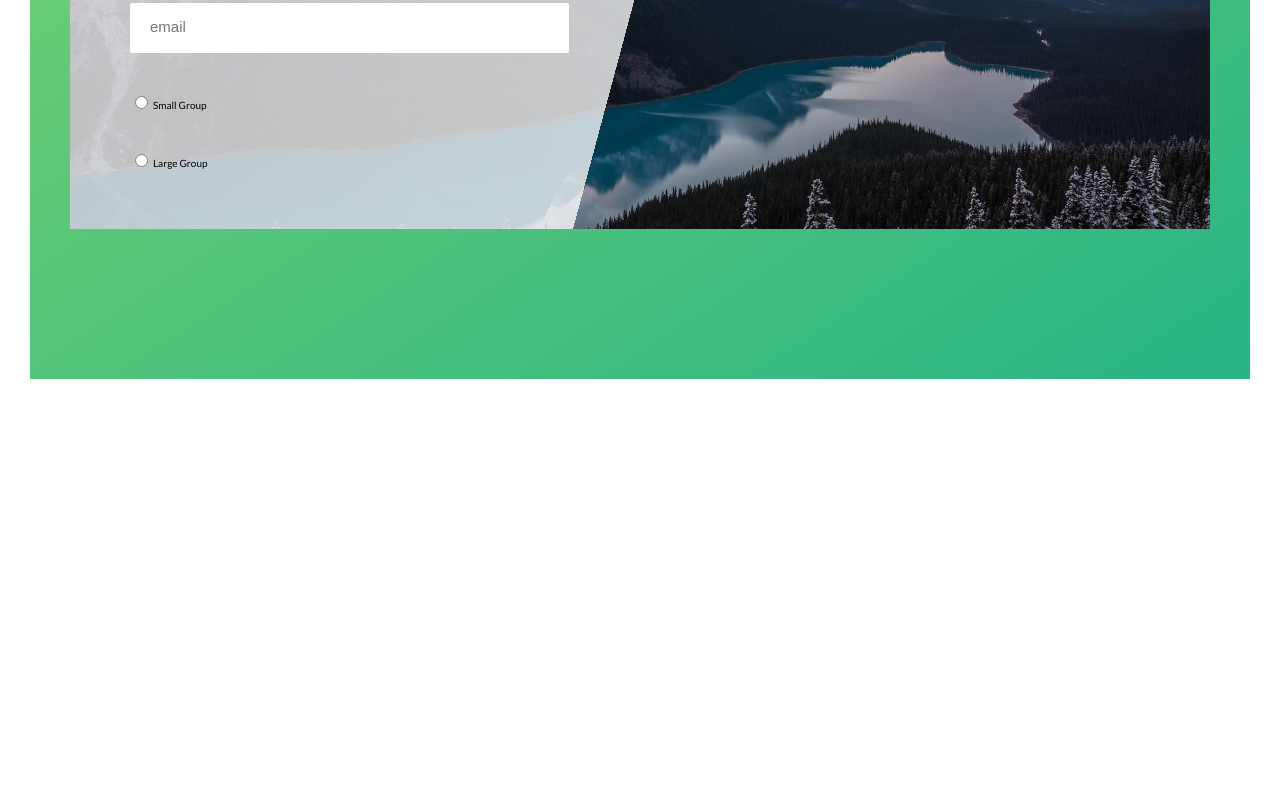
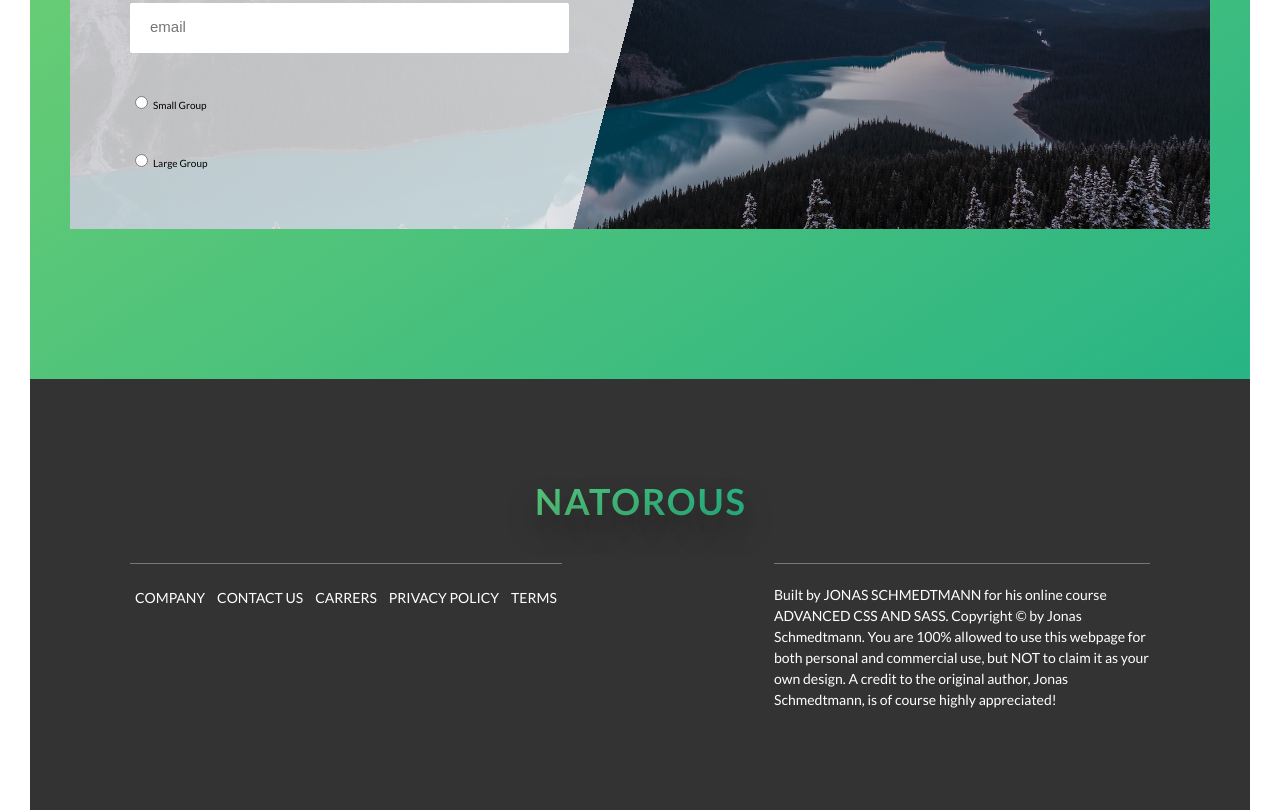
Before and after one commit to Pulatoff/Magic-life, a website: page index.html in a window 1280 px wide. Shown: the part 4790-5600 px from the top of the page. Before the commit the page ends 5169 px from the top, so only its background shows below. Drawn offline with Linux system fonts and the light colour scheme.

Commit message:
footer finished

```diff
--- a/index.html
+++ b/index.html
@@ -313,5 +313,37 @@
         </div>
       </div>
     </section>
+    <footer class="section__footer">
+      <div class="row">
+        <div class="footer">
+          <div class="footer__logo u-text-center">
+            <img src="img/" alt="" />
+            <h3 class="heading--secondary u-margin-boottom--medium">
+              NATOROUS
+            </h3>
+          </div>
+          <div class="col-1-of-2">
+            <div class="footer__navbar">
+              <ul class="footer__navbar--items">
+                <li><a href="#">Company</a></li>
+                <li><a href="#">Contact us</a></li>
+                <li><a href="#">CARRERS </a></li>
+                <li><a href="#">PRIVACY POLICY</a></li>
+                <li><a href="#">TERMS</a></li>
+              </ul>
+            </div>
+          </div>
+          <div class="col-1-of-2">
+            <div class="footer__descrip text-box">
+              Built by JONAS SCHMEDTMANN for his online course ADVANCED CSS AND
+              SASS. Copyright © by Jonas Schmedtmann. You are 100% allowed to
+              use this webpage for both personal and commercial use, but NOT to
+              claim it as your own design. A credit to the original author,
+              Jonas Schmedtmann, is of course highly appreciated!
+            </div>
+          </div>
+        </div>
+      </div>
+    </footer>
   </body>
 </html>
--- a/sass/pages/_home.scss
+++ b/sass/pages/_home.scss
@@ -72,3 +72,51 @@
     opacity: 1;
   }
 }
+
+.section__footer {
+  background-color: #333;
+  padding: 10rem;
+}
+
+.footer {
+  &__navbar {
+    float: left;
+    width: 100%;
+    height: 12rem;
+    &--items {
+      padding-top: 2rem;
+      border-top: 1px solid #777;
+      list-style: none;
+
+      display: inline-block;
+
+      height: 100%;
+      gap: 1rem;
+
+      li {
+        font-size: 1.4rem;
+        display: inline-block;
+        text-transform: uppercase;
+        a {
+          color: white;
+          padding: 0.5rem;
+          transition: all 0.4s;
+          display: inline-block;
+          &:hover {
+            box-shadow: 0 1.5rem 3rem rgba(0, 0, 0, 0.5);
+            color: $mainMedium;
+            transform: rotate(20deg) scale(1.2);
+          }
+        }
+      }
+    }
+  }
+  &__descrip {
+    width: 80%;
+    float: right;
+    padding-top: 2rem;
+    border-top: 1px solid #777;
+    color: white;
+    font-size: 1.4rem;
+  }
+}
```
Also changed, not shown: style.css.
